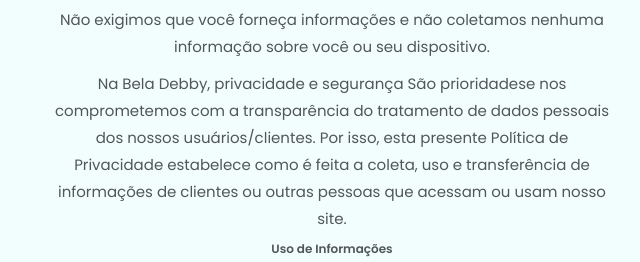
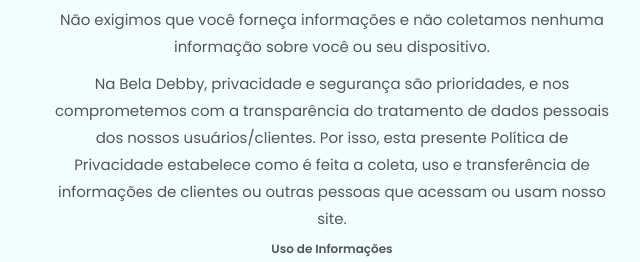
Before and after one commit to VictorH-Dev/privacidade_Bela_Debby, a plain HTML site: page index.html in a window 1280 px wide. Shown: the part 274-536 px from the top of the page, 308-948 px from the left. Drawn offline with Linux system fonts and the light colour scheme.

Commit message:
Update index.html

```diff
--- a/index.html
+++ b/index.html
@@ -73,7 +73,7 @@
                             sobre você ou seu dispositivo.
                         </p>
 
-                        <p>Na Bela Debby, privacidade e segurança São prioridadese nos comprometemos com a transparência do tratamento
+                        <p>Na Bela Debby, privacidade e segurança são prioridades, e nos comprometemos com a transparência do tratamento
                              de dados pessoais dos nossos usuários/clientes. Por isso, esta presente Política de Privacidade estabelece como é feita a coleta,
                             uso e transferência de informações de clientes ou outras pessoas que acessam ou usam nosso site.
                         </p>
```
